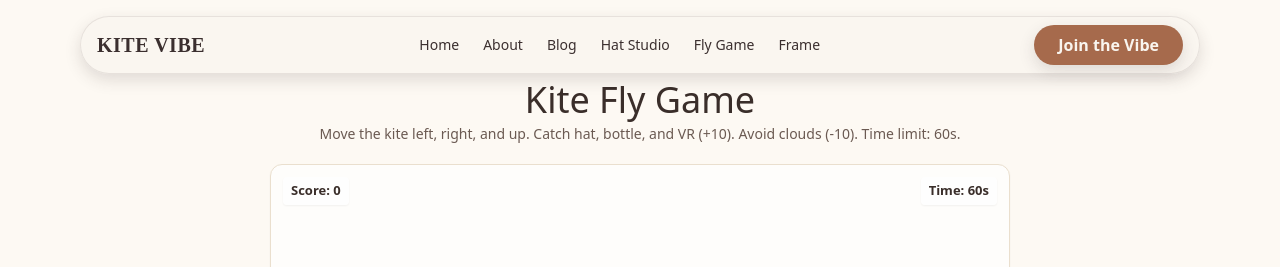
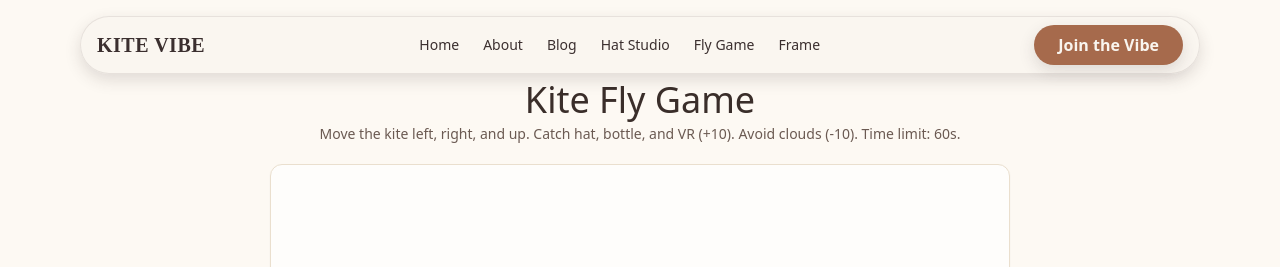
Before and after one commit to apdsdotcom-gif/kitevibe, a Next.js app: page /fly-game in a window 1280 px wide. Shown: the top 267 px of the page. Built offline with nearby package versions, Linux system fonts and the light colour scheme.

Commit message:
Update page.tsx

```diff
--- a/app/fly-game/page.tsx
+++ b/app/fly-game/page.tsx
@@ -383,13 +383,6 @@ export default function KiteFlyGamePage() {
         </p>
 
         <div className="relative rounded-xl shadow-sm border border-[#eadfce] bg-white/70 p-3">
-          {/* HUD */}
-          <div className="absolute top-3 left-3 text-[13px] font-semibold text-[#3a2e2a] bg-white/70 rounded px-2 py-1 shadow-sm">
-            Score: {score}
-          </div>
-          <div className="absolute top-3 right-3 text-[13px] font-semibold text-[#3a2e2a] bg-white/70 rounded px-2 py-1 shadow-sm">
-            Time: {timeLeft}s
-          </div>
 
           {/* Canvas */}
           <div className="w-full flex justify-center">
```
